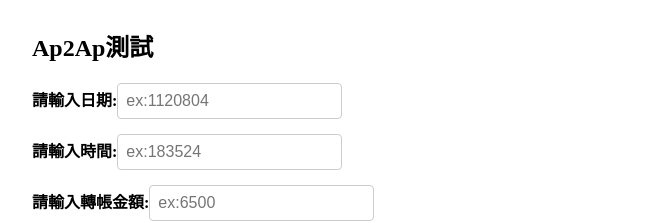
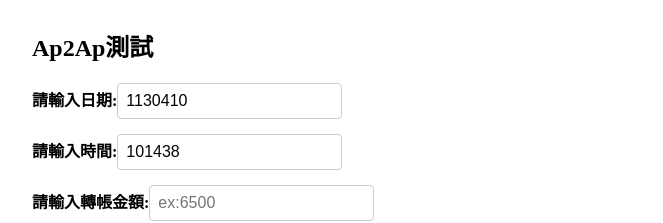
Before and after one commit to ChesterChen915/Ap2ap, a Vue app: page / in a window 1280 px wide. Shown: the top 223 px of the page, without its empty margins (308-971 px from the left). Built offline with nearby package versions, Linux system fonts and the light colour scheme.

Commit message:
Ap2ap 輸入日期及時間預設值添加，寫入DB的入帳日修改
輸入日期及輸入時間給予預設值為當下日期、時間
寫入DB的入帳日修改為使用者輸入之日期

```diff
--- a/src/App.vue
+++ b/src/App.vue
@@ -6,7 +6,7 @@
   const content = ref({
     accountNoReceive:"163540120484",
     accountType:"2",
-    accountDate:"1130205",  //日期
+    accountDate:"",  //日期
     memo1:"",  //虛擬繳款帳號扣掉開頭43824
     transactionAmount:"",  //費用
     transactionDate:"",  //日期
@@ -27,8 +27,17 @@
     remittanceMemo: "                                                                                "  //80bytes
   });
 
-  const date = ref("");
-  const time = ref("");
+  const now = new Date();
+  const currentYear = now.getFullYear().toString();
+  const rocYear = (parseInt(currentYear) - 1911).toString();
+  const currentMonth = (now.getMonth() + 1).toString().padStart(2, '0');
+  const currentDay = now.getDate().toString().padStart(2, '0');
+  const currentHour = now.getHours().toString().padStart(2, '0');
+  const currentMinute = now.getMinutes().toString().padStart(2, '0');
+  const currentSecond = now.getSeconds().toString().padStart(2, '0');
+
+  const date = ref(`${rocYear}${currentMonth}${currentDay}`);
+  const time = ref(`${currentHour}${currentMinute}${currentSecond}`);
   const amount = ref("");
   const account = ref("");
   const transactionNo = ref("");
@@ -133,6 +142,7 @@
     content.value.transactionDate = date.value;
     content.value.transactionTime = time.value;
     content.value.transactionAmount = amount.value.padStart(15, '0');
+    content.value.accountDate = date.value;
     content.value.companyCode = companyCodeMemo1.value.companyCode;
     content.value.memo1 = companyCodeMemo1.value.memo1 + '     ';
 
```
